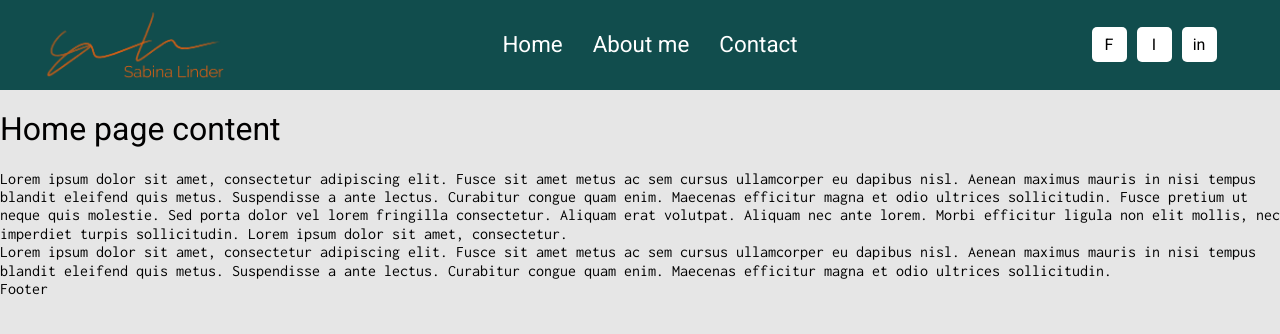
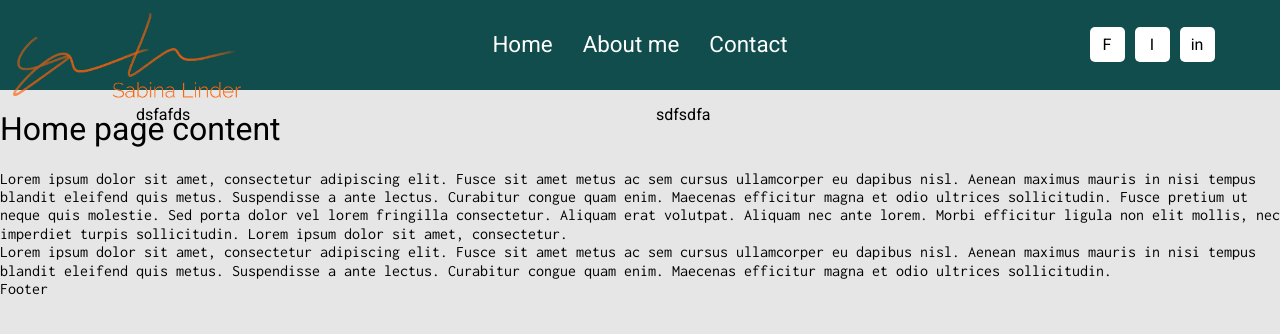
Before and after one commit to sabinalinder/noevere, a React (Create React App) app: page / in a window 1280 px wide. Shown: the top 334 px of the page. Built offline with nearby package versions, Linux system fonts and the light colour scheme; the HTML template or start-up script is replaced by a standard one.

Commit message:
Updated structure

```diff
--- a/src/assets/scss/components/_grid.scss
+++ b/src/assets/scss/components/_grid.scss
@@ -0,0 +1,91 @@
+*,
+*:after,
+*:before {
+    margin: 0;
+    padding: 0;
+    -webkit-box-sizing: border-box;
+    -moz-box-sizing: border-box;
+    box-sizing: border-box;
+}
+
+img {
+    width: auto;
+    max-width: 100%;
+    height: auto !important;
+}
+
+.wrapper {
+    width: 100%;
+    margin: 0 auto;
+}
+
+.wrapper:after,
+.row:after {
+    content: "";
+    display: table;
+    clear: both;
+ }
+
+ [class*='column-'] {
+     float: left;
+     padding: 1em;
+     width: 100%;
+     min-height: 1px;
+}
+
+@media only screen and (min-width: 30em) {
+
+    .wrapper {
+        width: 95%;
+        max-width: 65em;
+        }
+
+    .column-1 {
+        width: 8.33333%;
+        }
+
+    .column-2 {
+        width: 16.66667%;
+        }
+
+    .column-3 {
+        width: 25%;
+        }
+
+    .column-4 {
+        width: 33.33333%;
+        }
+
+    .column-5 {
+        width: 41.66667%;
+        }
+
+    .column-6 {
+        width: 50%;
+        }
+
+    .column-7 {
+        width: 58.33333%;
+        }
+
+    .column-8 {
+        width: 66.66667%;
+        }
+
+    .column-9 {
+        width: 75%;
+        }
+
+    .column-10 {
+        width: 83.33333%;
+        }
+
+    .column-11 {
+        width: 91.66667%;
+        }
+
+    .column-12 {
+        width: 100%;
+        }
+
+}
--- a/src/assets/scss/components/_module.scss
+++ b/src/assets/scss/components/_module.scss
@@ -2,4 +2,5 @@
     'button',
     'social',
     'menu',
-    'grid';
+    'grid',
+    'container';
--- a/src/assets/scss/layout/_header.scss
+++ b/src/assets/scss/layout/_header.scss
@@ -1,4 +1,4 @@
-.site-header {
+header {
     position: fixed;
     top: 0;
     left: 0;
@@ -10,9 +10,8 @@
     font-weight: $font-normal;
     color: $black;
 
-    &__inner {
+    .top-header {
         display: flex;
-    }
 
         &__logo,
         &__menu,
@@ -70,3 +69,4 @@
             }
         }
     }
+}
--- a/src/components/header/header.js
+++ b/src/components/header/header.js
@@ -6,15 +6,15 @@ import logo from './logo.png';
 class Header extends Component {
     render() {
         return (
-            <header className="site-header" role="banner">
-                <div className="site-header__inner">
-                    <div className="site-header__logo">
+            <header role="banner">
+                <div id="top-header" class="top-header">
+                    <div className="top-header__logo">
                         <Link to="/" className="site-logo">
                             <img src={logo} alt="logo" />
                         </Link>
                     </div>
 
-                    <div className="site-header__menu">
+                    <div className="top-header__menu">
                         <nav className="primary-menu">
                             <ul className="menu">
                                 <li className="menu__item">
@@ -30,7 +30,7 @@ class Header extends Component {
                         </nav>
                     </div>
 
-                    <div className="site-header__social">
+                    <div className="top-header__social">
                         <ul className="social">
                             <li className="social__item social__item--facebook">
                                 <Link to="#">F</Link>
@@ -51,6 +51,18 @@ class Header extends Component {
                     </Link>
 
                 </div>
+                <div className="home-slide">
+                    {/* <div className="container container--wide"> */}
+                        <div className="wrapper">
+                            <div className="column-6">
+dsfafds
+                            </div>
+                            <div className="column-6">
+                                sdfsdfa
+                            </div>
+                        </div>
+                    {/* </div> */}
+                </div>
             </header>
         )
     }
```
Also changed, not shown: src/assets/scss/components/_container.scss (added, +10 -0 lines), src/assets/css/default.min.css. Lines whose indentation alone changed are shown as unchanged.
